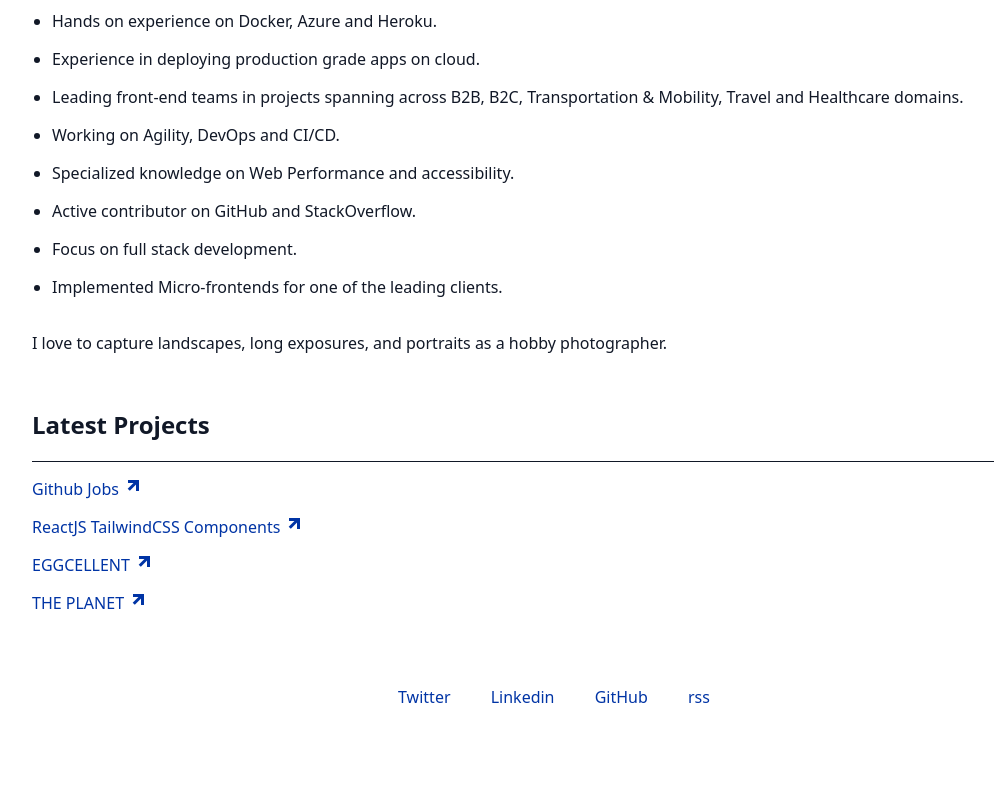
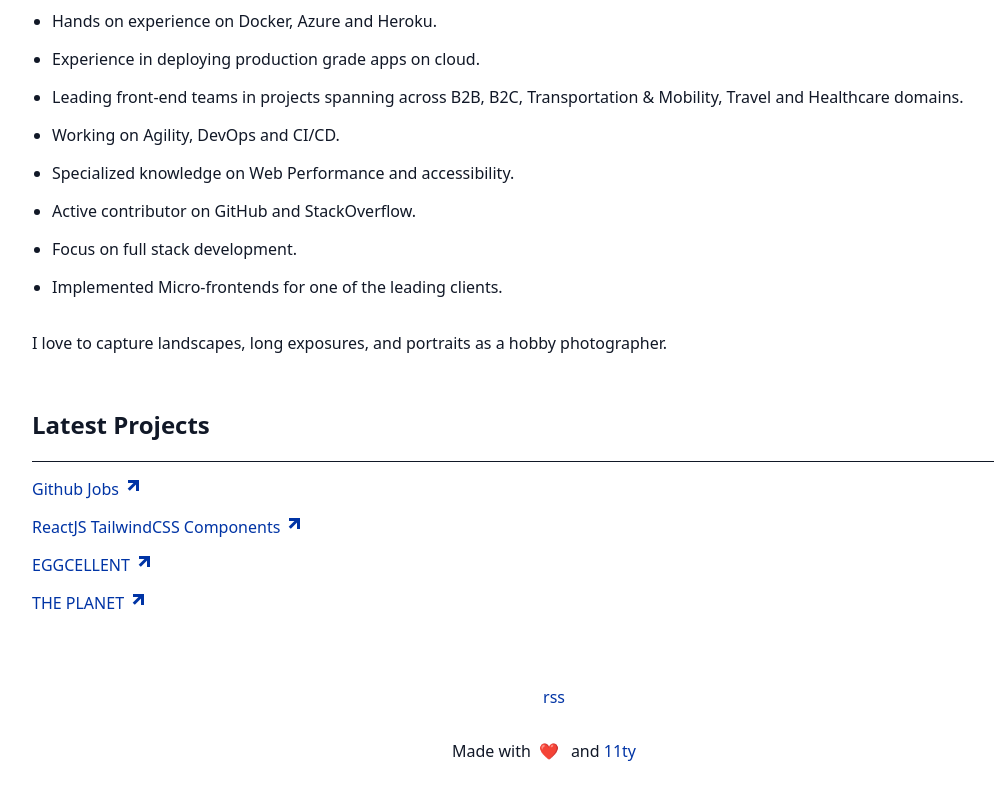
Before and after one commit to hasFlag/hasFlag.github.io, an Eleventy site: page src/index.md in a window 1280 px wide. Shown: the part 440-1240 px from the top of the page, without its empty margins (96-1090 px from the left). Built offline with nearby package versions, Linux system fonts and the light colour scheme; Eleventy itself is replaced by a stand-in of ours; files that its build step writes are made by us from their sources; what eleventy-plugin-reading-time would draw is missing.

Commit message:
added 11ty logo

```diff
--- a/src/_includes/partials/_footer.html
+++ b/src/_includes/partials/_footer.html
@@ -1,10 +1,8 @@
 <footer>
   <ul>
-  {% for links in socialLinks %}
-    <li>
-      <a href="{{ links.link }}" rel="noreferrer" target="_blank">{{ links.label }}</a>
-    </li>
-  {% endfor %}
     <li><a href="/rss.xml">rss</a></li>
   </ul>
+  <div>
+    Made with<span role="img" class="emoji" aria-label="waving hand">❤️</span>and <a href="https://www.11ty.dev/" target="blank" rel="noreferrer">11ty</a>
+  </div>
 </footer>
--- a/src/_includes/partials/_intro.html
+++ b/src/_includes/partials/_intro.html
@@ -1,5 +1,5 @@
 <section class="segment">
-  <h2>Hi <span class="relative"><span role="img" class="waving-hand" aria-label="waving hand">👋</span></span></h2>
+  <h2>Hi <span class="relative"><span role="img" aria-label="waving hand">👋</span></span></h2>
   <p>I'm Gurpreet Singh - I am a Front End Architect from India <span aria-hidden="true">🇮🇳</span> now living in Frankfurt <span aria-hidden="true">🇩🇪</span></p><p>I have more than 10 years of experience in the area of JavaScript, HTML, CSS. My expertise are to work on full stack projects using NodeJS and ReactJS.</p>
   <ul>
     <li>Relevant experience in building and shipping awesome web experiences.</li>
--- a/src/assets/css/styles.css
+++ b/src/assets/css/styles.css
@@ -17,6 +17,11 @@
 
 .post-list-item header {
   margin-bottom: var(--spacing-2);
+}
+
+.emoji {
+  padding-left: var(--spacing-2);
+  padding-right: var(--spacing-3);
 }
 
 time,
```
